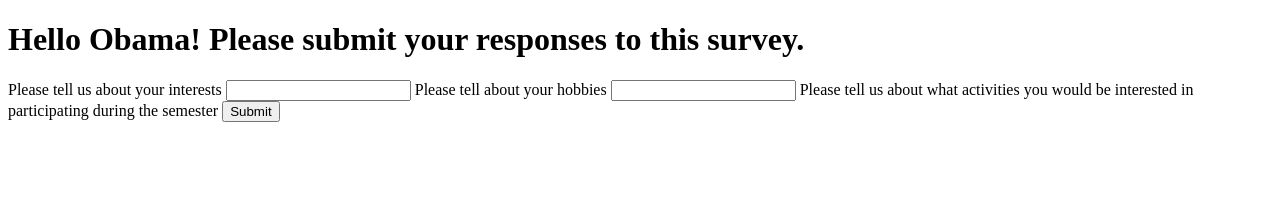
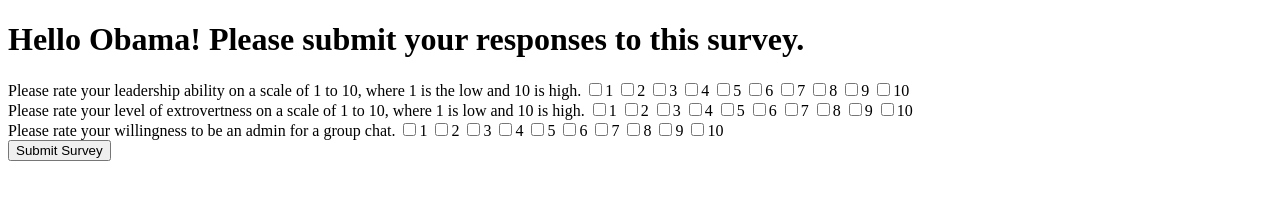
Before and after one commit to a-siroki/mongus, a plain HTML site: page survey2.html in a window 1280 px wide. Drawn offline with Linux system fonts and the light colour scheme.

Commit message:
Update survey2.html

```diff
--- a/survey2.html
+++ b/survey2.html
@@ -1,24 +1,95 @@
 <!DOCTYPE html>
 <html lang="en">
+
 <head>
     <meta charset="UTF-8">
     <meta http-equiv="X-UA-Compatible" content="IE=edge">
     <meta name="viewport" content="width=device-width, initial-scale=1.0">
     <title>Document</title>
 </head>
+
 <body>
     <div id="survey1">
-    <h1>
-        Hello Obama! Please submit your responses to this survey.
-    </h1>
-    <form>
-        <label for="interests">Please tell us about your interests</label>
-        <input type="text">
-        <label for="hobbies">Please tell about your hobbies</label>
-        <input type="hobbies">
-        <label for="activities">Please tell us about what activities you would be interested in participating during the semester</label>
-        <input type="submit" value="Submit">
-    </form>
+        <h1>
+            Hello Obama! Please submit your responses to this survey.
+        </h1>
+        <form id="survey2">
+            <div id="leadership">
+                <label>Please rate your leadership ability on a scale of 1 to 10, where 1 is the low and 10 is high.
+                </label>
+                <label for="1">
+                    <input type="checkbox" name="inp">1</input></label>
+                <label for="2">
+                    <input type="checkbox" name="inp">2</input></label>
+                <label for="3">
+                    <input type="checkbox" name="inp">3</input></label>
+                <label for="4">
+                    <input type="checkbox" name="inp">4</input></label>
+                <label for="5">
+                    <input type="checkbox" name="inp">5</input></label>
+                <label for="6">
+                    <input type="checkbox" name="inp">6</input></label>
+                <label for="7">
+                    <input type="checkbox" name="inp">7</input></label>
+                <label for="8">
+                    <input type="checkbox" name="inp">8</input></label>
+                <label for="9">
+                    <input type="checkbox" name="inp">9</input></label>
+                <label for="10">
+                    <input type="checkbox" name="inp">10</input></label>
+            </div>
+            <div id="extrovertness">
+                <label>Please rate your level of extrovertness on a scale of 1 to 10, where 1 is low and 10 is high.
+                </label>
+                <label for="1">
+                    <input type="checkbox" name="inp">1</input></label>
+                <label for="2">
+                    <input type="checkbox" name="inp">2</input></label>
+                <label for="3">
+                    <input type="checkbox" name="inp">3</input></label>
+                <label for="4">
+                    <input type="checkbox" name="inp">4</input></label>
+                <label for="5">
+                    <input type="checkbox" name="inp">5</input></label>
+                <label for="6">
+                    <input type="checkbox" name="inp">6</input></label>
+                <label for="7">
+                    <input type="checkbox" name="inp">7</input></label>
+                <label for="8">
+                    <input type="checkbox" name="inp">8</input></label>
+                <label for="9">
+                    <input type="checkbox" name="inp">9</input></label>
+                <label for="10">
+                    <input type="checkbox" name="inp">10</input></label>
+            </div>
+            <div id="group_admin">
+                <label>Please rate your willingness to be an admin for a group chat.
+                </label>
+                <label for="1">
+                    <input type="checkbox" name="inp">1</input></label>
+                <label for="2">
+                    <input type="checkbox" name="inp">2</input></label>
+                <label for="3">
+                    <input type="checkbox" name="inp">3</input></label>
+                <label for="4">
+                    <input type="checkbox" name="inp">4</input></label>
+                <label for="5">
+                    <input type="checkbox" name="inp">5</input></label>
+                <label for="6">
+                    <input type="checkbox" name="inp">6</input></label>
+                <label for="7">
+                    <input type="checkbox" name="inp">7</input></label>
+                <label for="8">
+                    <input type="checkbox" name="inp">8</input></label>
+                <label for="9">
+                    <input type="checkbox" name="inp">9</input></label>
+                <label for="10">
+                    <input type="checkbox" name="inp">10</input></label>
+            </div>
+            <button type="submit" value="submit" id="survey2_button">Submit Survey</button>
+        </form>
+
     </div>
 </body>
+
 </html>
```
